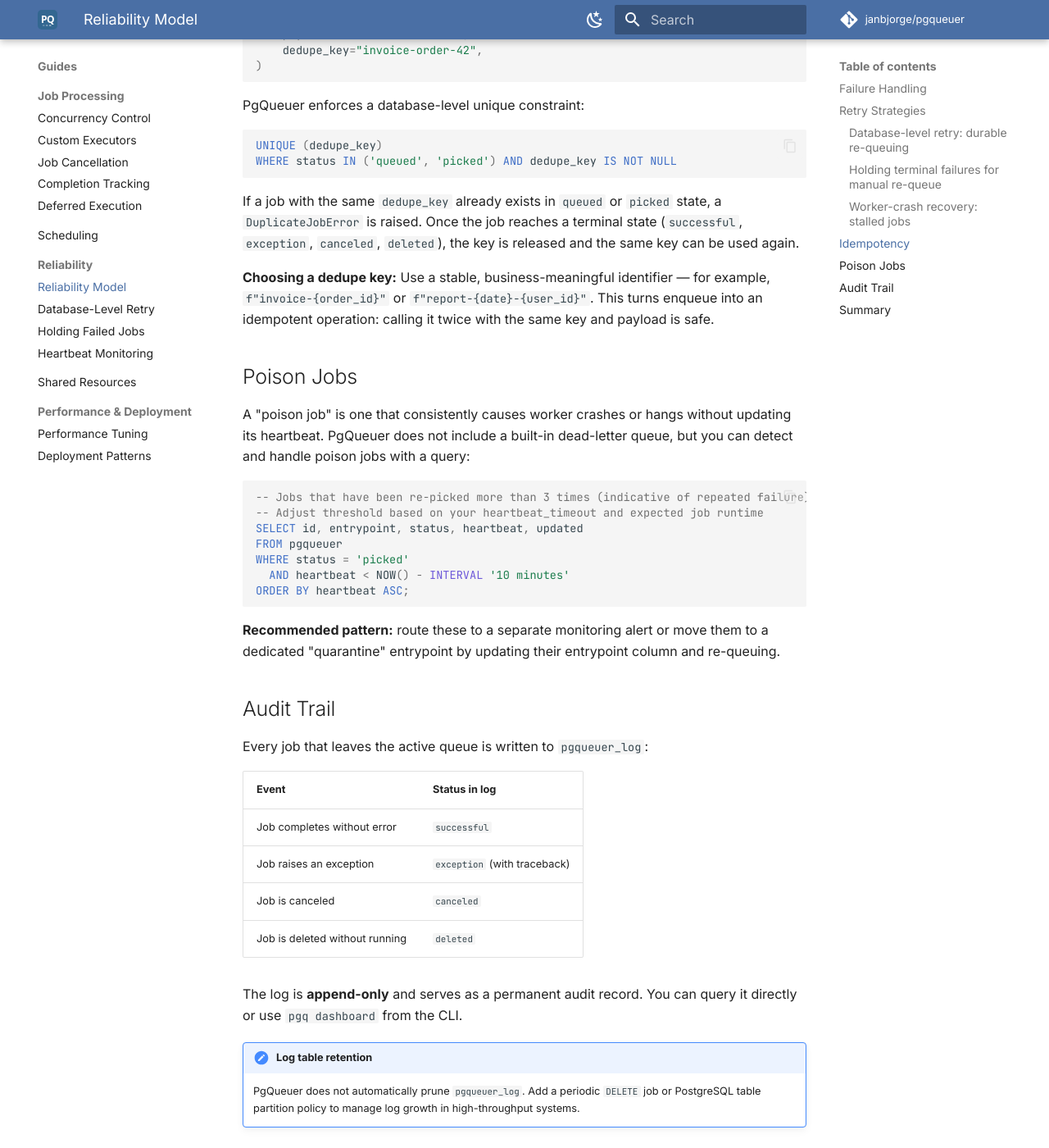
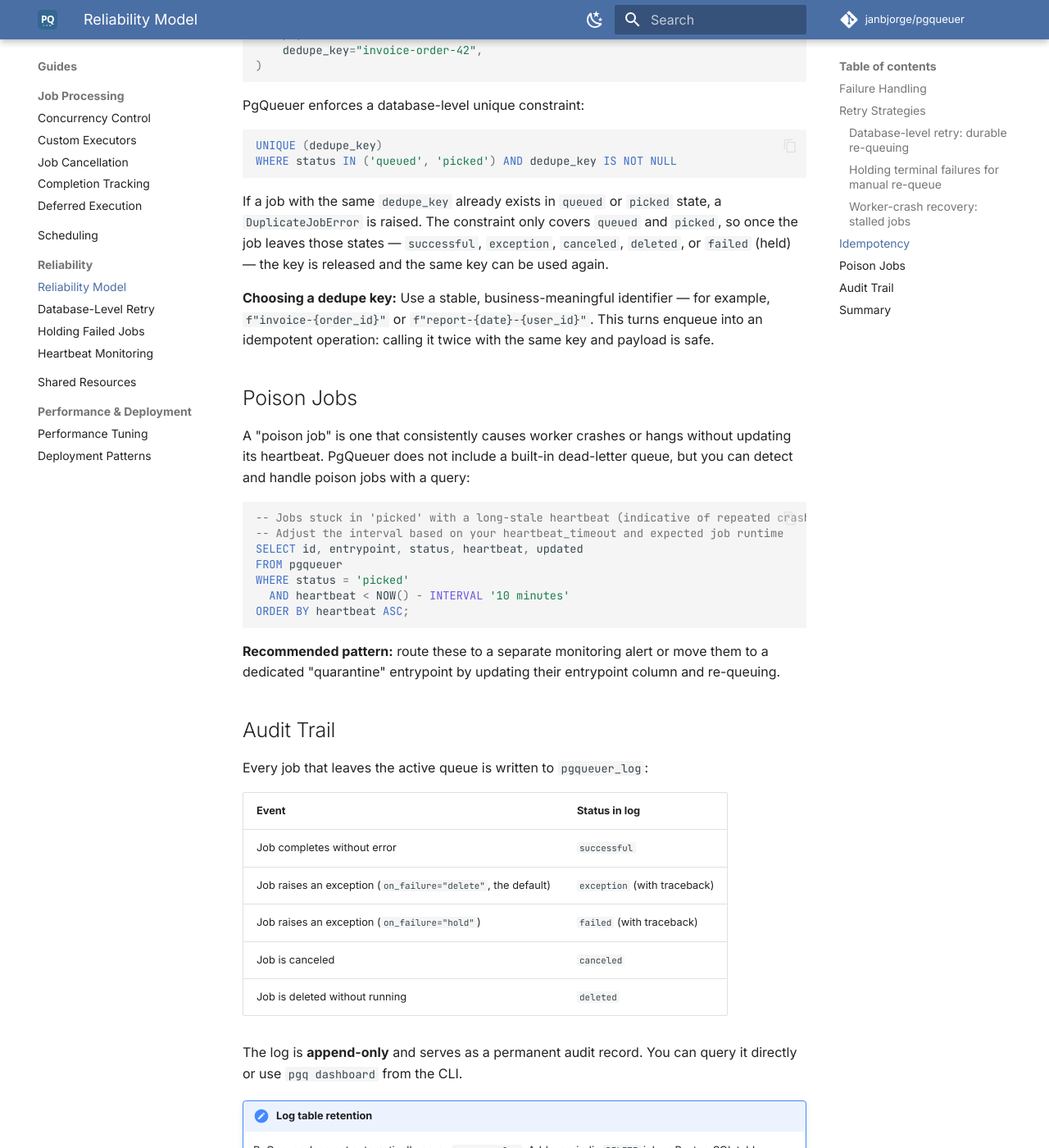
Before and after one commit to janbjorge/pgqueuer, an MkDocs documentation site: the page built from docs/guides/reliability.md, in a window 1280 px wide and 1400 px high, scrolled down 2508 px. Shown: the whole window at 82% size. Built offline with MkDocs 1.6.1 and Material for MkDocs 9.7.7, drawn with Linux system fonts in a browser that asks for light colours; comment, search, counter and statistics services are not loaded; some of the changed text lies outside the part shown.

Commit message:
docs(guides): correct reliability, retry, and completion semantics (#642)

````diff
--- a/docs/guides/reliability.md
+++ b/docs/guides/reliability.md
@@ -12,8 +12,8 @@
 3. Moves the record from the active queue (`pgqueuer`) to the log table (`pgqueuer_log`).
 
 The job is **not** automatically retried at this point — it is considered definitively failed
-for this execution attempt. The traceback is persisted for inspection via `pgq dashboard`
-or a direct query:
+for this execution attempt. The traceback is persisted in `pgqueuer_log` for inspection
+via a direct query:
 
 ```sql
 SELECT job_id, entrypoint,
@@ -119,8 +119,9 @@
 ```
 
 If a job with the same `dedupe_key` already exists in `queued` or `picked` state, a
-`DuplicateJobError` is raised. Once the job reaches a terminal state (`successful`,
-`exception`, `canceled`, `deleted`), the key is released and the same key can be used again.
+`DuplicateJobError` is raised. The constraint only covers `queued` and `picked`, so once the
+job leaves those states — `successful`, `exception`, `canceled`, `deleted`, or `failed`
+(held) — the key is released and the same key can be used again.
 
 **Choosing a dedupe key:** Use a stable, business-meaningful identifier — for example,
 `f"invoice-{order_id}"` or `f"report-{date}-{user_id}"`. This turns enqueue into an
@@ -133,8 +134,8 @@
 handle poison jobs with a query:
 
 ```sql
--- Jobs that have been re-picked more than 3 times (indicative of repeated failure)
--- Adjust threshold based on your heartbeat_timeout and expected job runtime
+-- Jobs stuck in 'picked' with a long-stale heartbeat (indicative of repeated crashes/hangs)
+-- Adjust the interval based on your heartbeat_timeout and expected job runtime
 SELECT id, entrypoint, status, heartbeat, updated
 FROM pgqueuer
 WHERE status = 'picked'
@@ -152,7 +153,8 @@
 | Event | Status in log |
 |-------|--------------|
 | Job completes without error | `successful` |
-| Job raises an exception | `exception` (with traceback) |
+| Job raises an exception (`on_failure="delete"`, the default) | `exception` (with traceback) |
+| Job raises an exception (`on_failure="hold"`) | `failed` (with traceback) |
 | Job is canceled | `canceled` |
 | Job is deleted without running | `deleted` |
 
````
Also changed, not shown: docs/guides/completion-tracking.md (+12 -6 lines), docs/guides/retry.md (+5 -0 lines).
